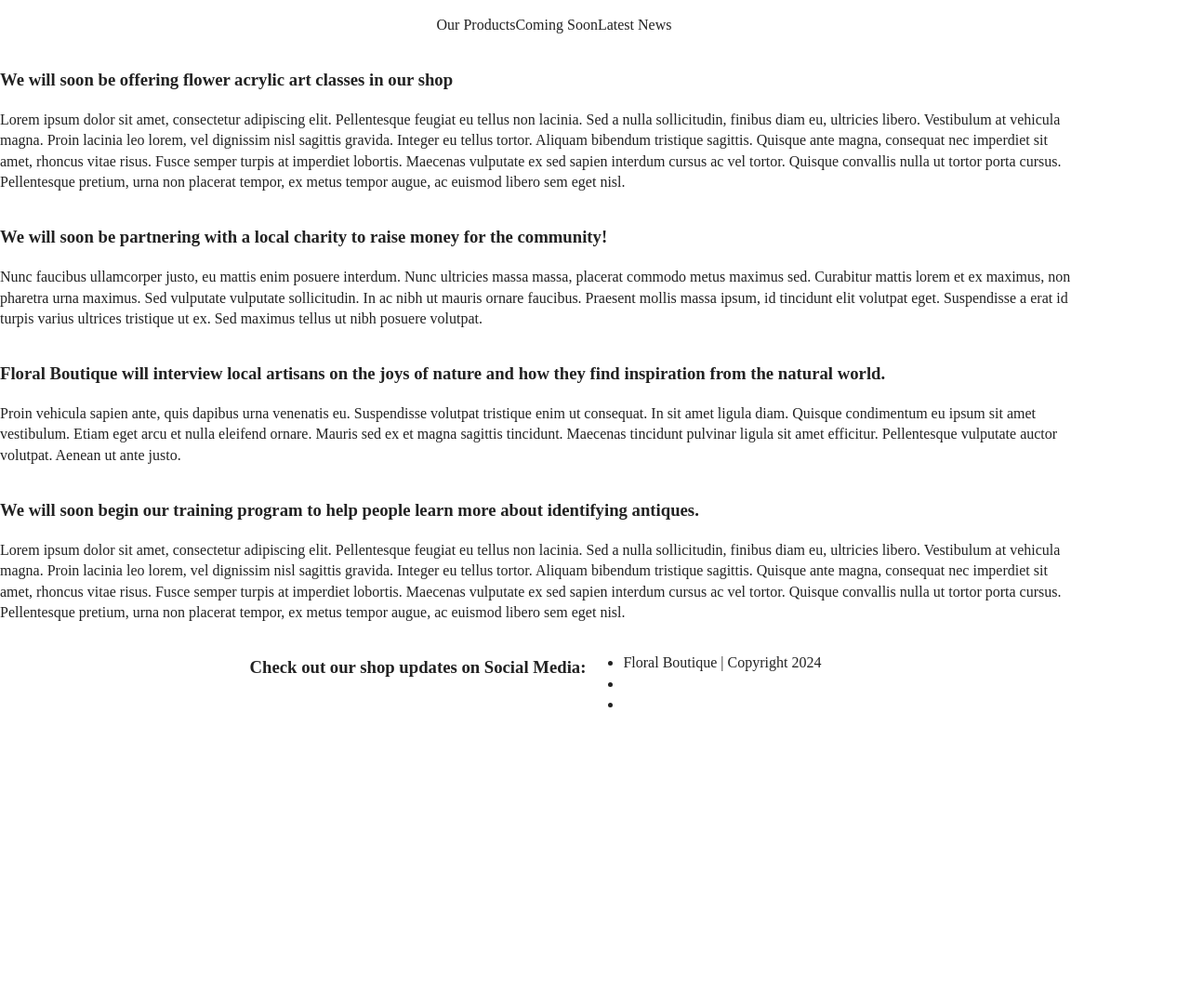
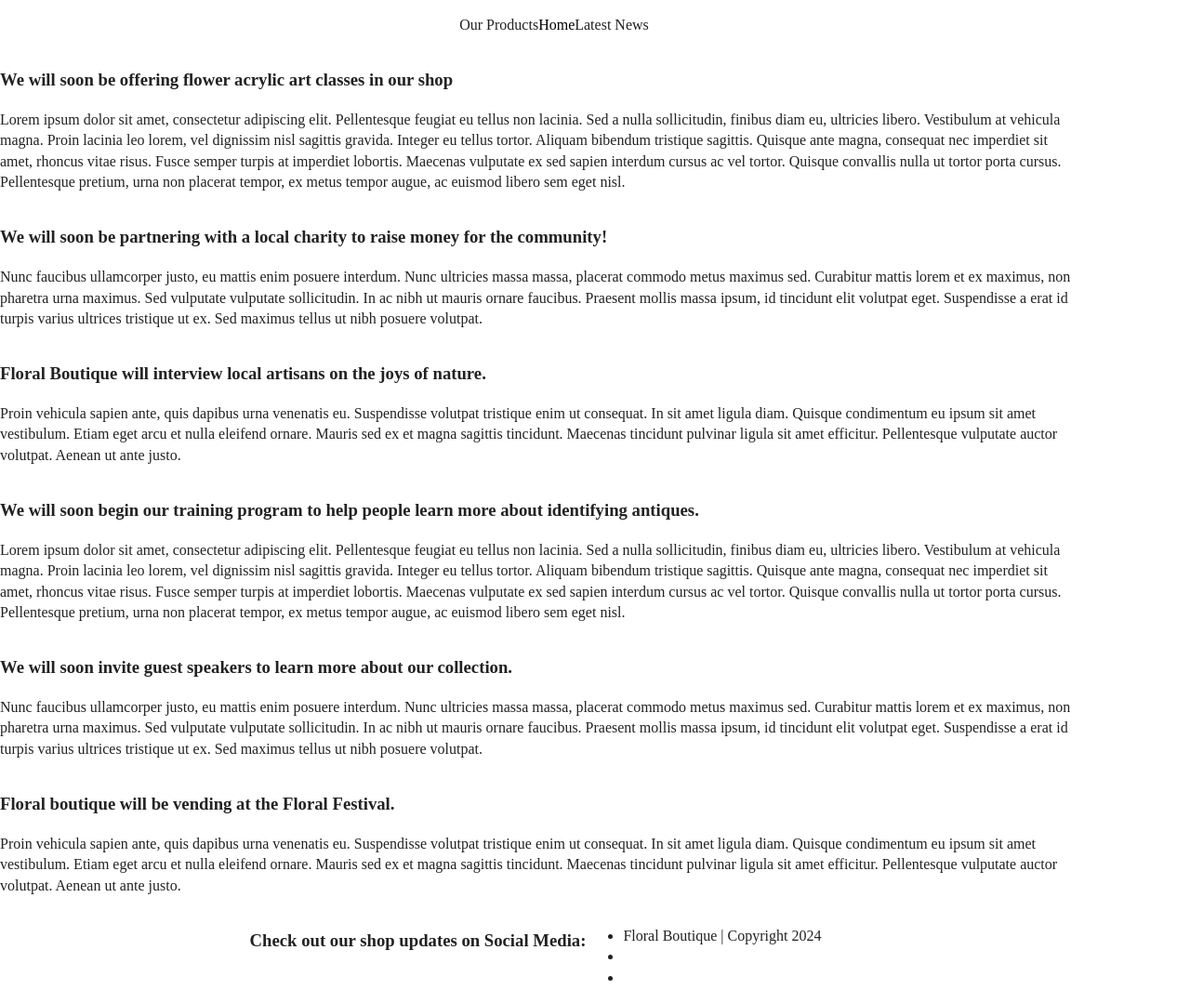
Before and after one commit to saxby-b/floral-boutique, a website: page future/index.html in a window 1280 px wide. Shown: the whole page at 93% size. Before the commit the page ends 800 px from the top, so only its background shows below. Drawn offline with Linux system fonts and the light colour scheme; files that its build step writes are made by us from their sources; files whose address does not match are found by name.

Commit message:
Updated a few links and future index.html page

```diff
--- a/css/main.css
+++ b/css/main.css
@@ -109,6 +109,16 @@ textarea {
     display: flex;
     justify-content: center;
     list-style-type: none;
+   }
+
+   ul .future-nav {
+    display: flex;
+    list-style-type: none;
+}
+
+   nav ul a {
+    color: #000;
+    text-decoration: solid #66e0ff;
    }
 
    /* Main Styles */
--- a/future/index.html
+++ b/future/index.html
@@ -3,7 +3,7 @@
 
 <head>
   <meta charset="utf-8">
-  <title></title>
+  <title>Coming Soon</title>
   <meta name="description" content="">
   <meta name="viewport" content="width=device-width, initial-scale=1">
 
@@ -16,8 +16,8 @@
   <link rel="apple-touch-icon" href="icon.png">
   <!-- Place favicon.ico in the root directory -->
 
-  <link rel="stylesheet" href="css/normalize.css">
-  <link rel="stylesheet" href="css/main.css">
+  <link rel="stylesheet" href="../css/normalize.css">
+  <link rel="stylesheet" href="../css/main.css">
 
   <meta name="theme-color" content="#fafafa">
 </head>
@@ -26,9 +26,9 @@
  <header>
   <div class="content-wrapper">
    <nav>
-    <ul>
+    <ul class="future-nav">
       <li> Our Products</li>
-      <li> Coming Soon</li>
+      <li> <a href="../index.html"taget="_blank"> Home </a> </li>
       <li> Latest News</li>
     </ul>
    </nav>
@@ -54,15 +54,32 @@
         </div>
         <div class="learning">
             <article>
-                <h3> Floral Boutique will interview local artisans on the joys of nature and how they find inspiration from the natural world.</h3>
+                <h3> Floral Boutique will interview local artisans on the joys of nature.</h3>
                 <p>Proin vehicula sapien ante, quis dapibus urna venenatis eu. Suspendisse volutpat tristique enim ut consequat. In sit amet ligula diam. Quisque condimentum eu ipsum sit amet vestibulum.
                     Etiam eget arcu et nulla eleifend ornare. Mauris sed ex et magna sagittis tincidunt. Maecenas tincidunt pulvinar ligula sit amet efficitur. Pellentesque vulputate auctor volutpat. Aenean ut ante justo.</p>
             </article>
         </div>
         <div class="training">
+            <article>
             <h3> We will soon begin our training program to help people learn more about identifying antiques.</h3>
             <p>Lorem ipsum dolor sit amet, consectetur adipiscing elit. Pellentesque feugiat eu tellus non lacinia. Sed a nulla sollicitudin, finibus diam eu, ultricies libero. Vestibulum at vehicula magna. Proin lacinia leo lorem, vel dignissim nisl sagittis gravida. Integer eu tellus tortor. Aliquam bibendum tristique sagittis. Quisque ante magna, consequat nec imperdiet sit amet, rhoncus vitae risus. Fusce semper turpis at imperdiet lobortis. Maecenas vulputate ex sed sapien interdum cursus ac vel tortor. Quisque convallis nulla ut tortor porta cursus.
-                Pellentesque pretium, urna non placerat tempor, ex metus tempor augue, ac euismod libero sem eget nisl.</p>
+               Pellentesque pretium, urna non placerat tempor, ex metus tempor augue, ac euismod libero sem eget nisl.</p>
+            </article>
+        </div>
+        <div class="speakers">
+            <article>
+                <h3> We will soon invite guest speakers to learn more about our collection. </h3>
+                <p> Nunc faucibus ullamcorper justo, eu mattis enim posuere interdum. Nunc ultricies massa massa, placerat commodo metus maximus sed. Curabitur mattis lorem et ex maximus, non pharetra urna maximus.
+                    Sed vulputate vulputate sollicitudin. In ac nibh ut mauris ornare faucibus. Praesent mollis massa ipsum, id tincidunt elit volutpat eget. Suspendisse
+                     a erat id turpis varius ultrices tristique ut ex. Sed maximus tellus ut nibh posuere volutpat. </p>
+            </article>
+        </div>
+        <div class="festivals">
+            <article>
+                <h3> Floral boutique will be vending at the Floral Festival.</h3>
+                <p> Proin vehicula sapien ante, quis dapibus urna venenatis eu. Suspendisse volutpat tristique enim ut consequat. In sit amet ligula diam. Quisque condimentum eu ipsum sit amet vestibulum.
+                    Etiam eget arcu et nulla eleifend ornare. Mauris sed ex et magna sagittis tincidunt. Maecenas tincidunt pulvinar ligula sit amet efficitur. Pellentesque vulputate auctor volutpat. Aenean ut ante justo.</p>
+            </article>
         </div>
     </div>
 
```
Also changed, not shown: index.html (+1 -1 lines).
